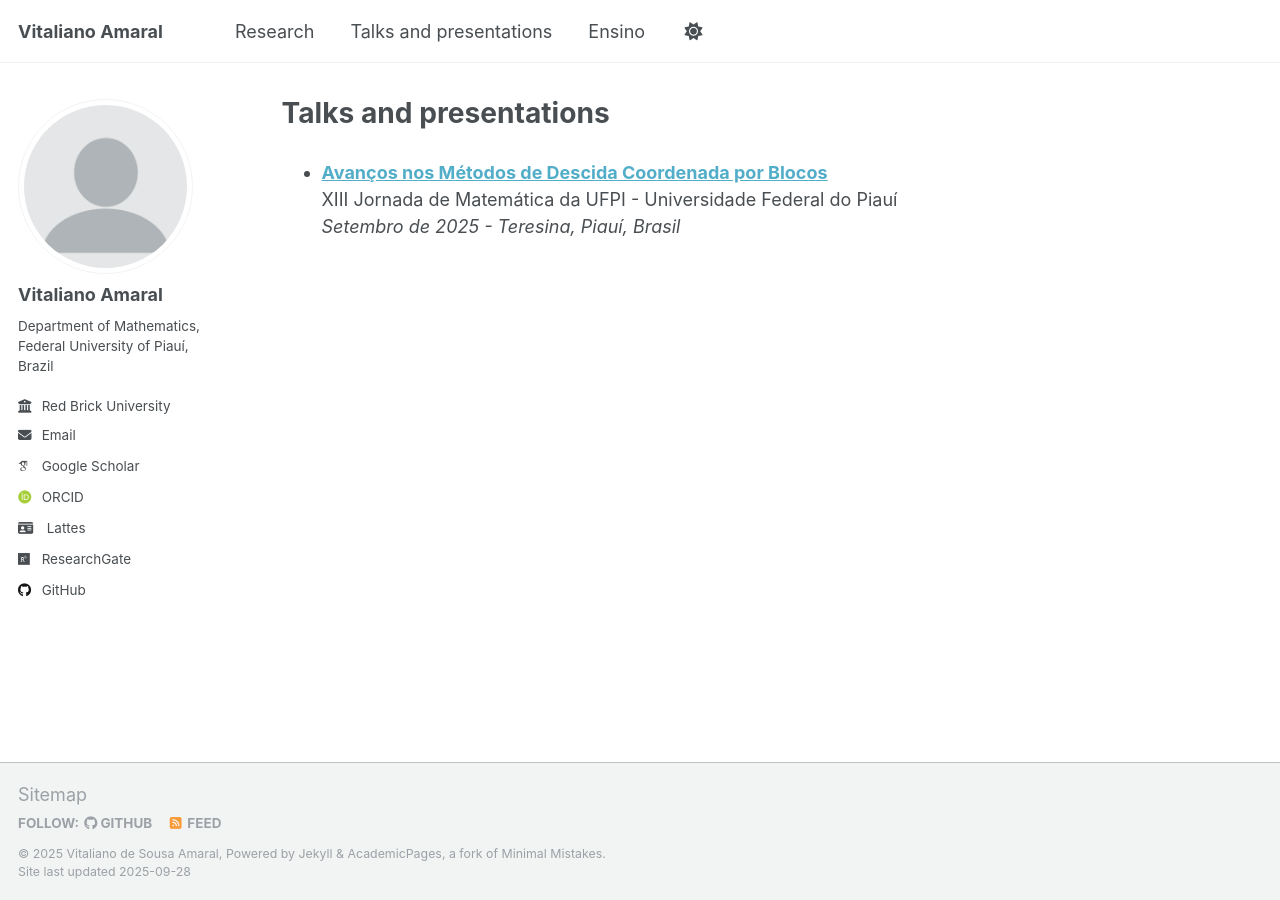
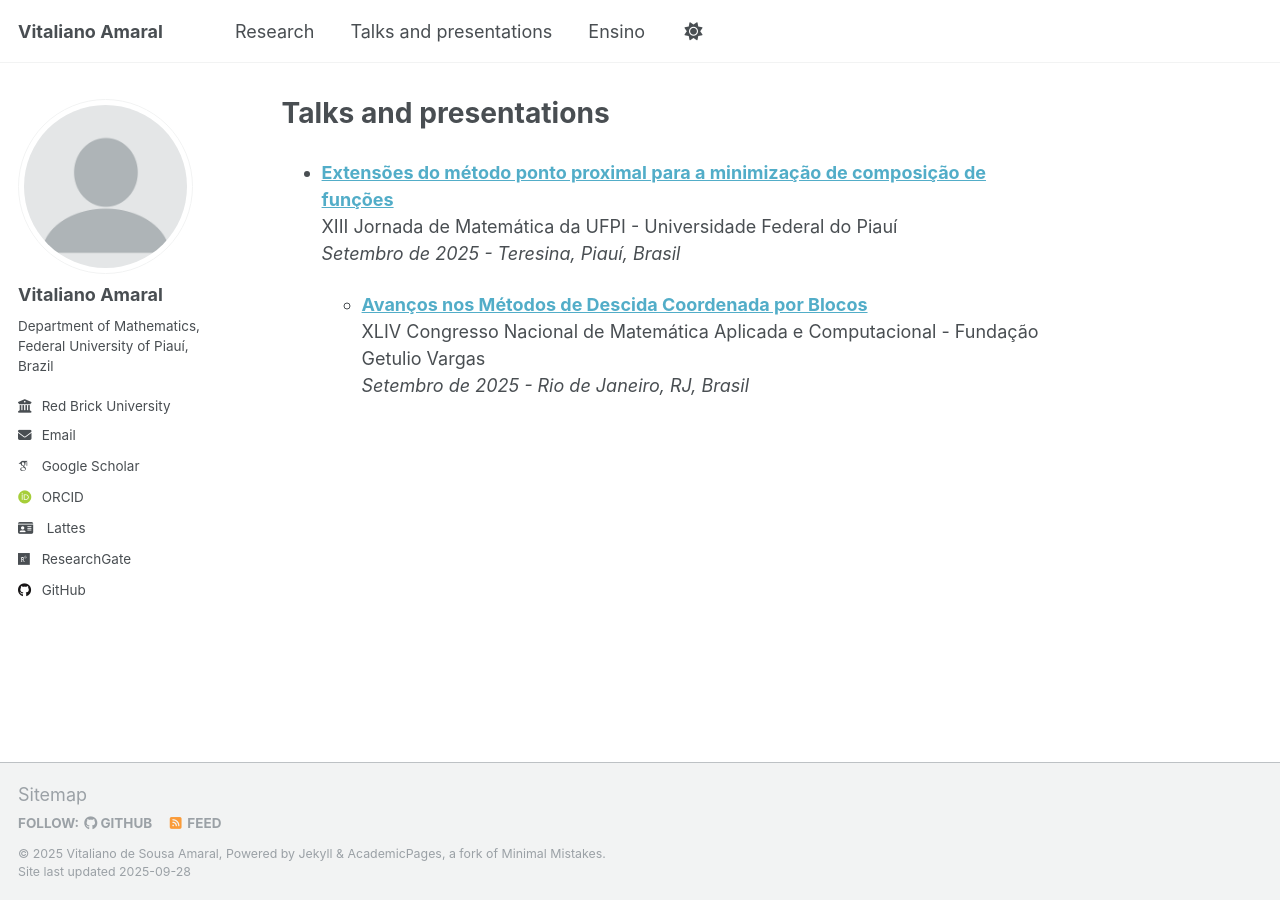
Before and after one commit to vitalianoamaral/vitalianoamaral.github.io, a Jekyll site: the page built from _pages/talksandpresentations.md, in a window 1280 px wide. Built offline with Jekyll 4.4.1, drawn with Linux system fonts in a browser that asks for light colours; some web fonts are replaced.

Commit message:
Update talksandpresentations.md

```diff
--- a/_pages/talksandpresentations.md
+++ b/_pages/talksandpresentations.md
@@ -4,6 +4,10 @@ title: "Talks and presentations"
 permalink: /talksandpresentations/
 author_profile: true
 ---
-- **[Avanços nos Métodos de Descida Coordenada por Blocos](/files/jornada2025.pdf)**
+- **[Extensões do método ponto proximal para a minimização de composição de funções](/files/cnmac2025.pdf)**
   XIII Jornada de Matemática da UFPI - Universidade Federal do Piauí
   *Setembro de 2025 - Teresina, Piauí, Brasil*
+
+  - **[Avanços nos Métodos de Descida Coordenada por Blocos](/files/jornada2025.pdf)**
+  XLIV Congresso Nacional de Matemática Aplicada e Computacional - Fundação Getulio Vargas
+  *Setembro de 2025 - Rio de Janeiro, RJ, Brasil*
```
